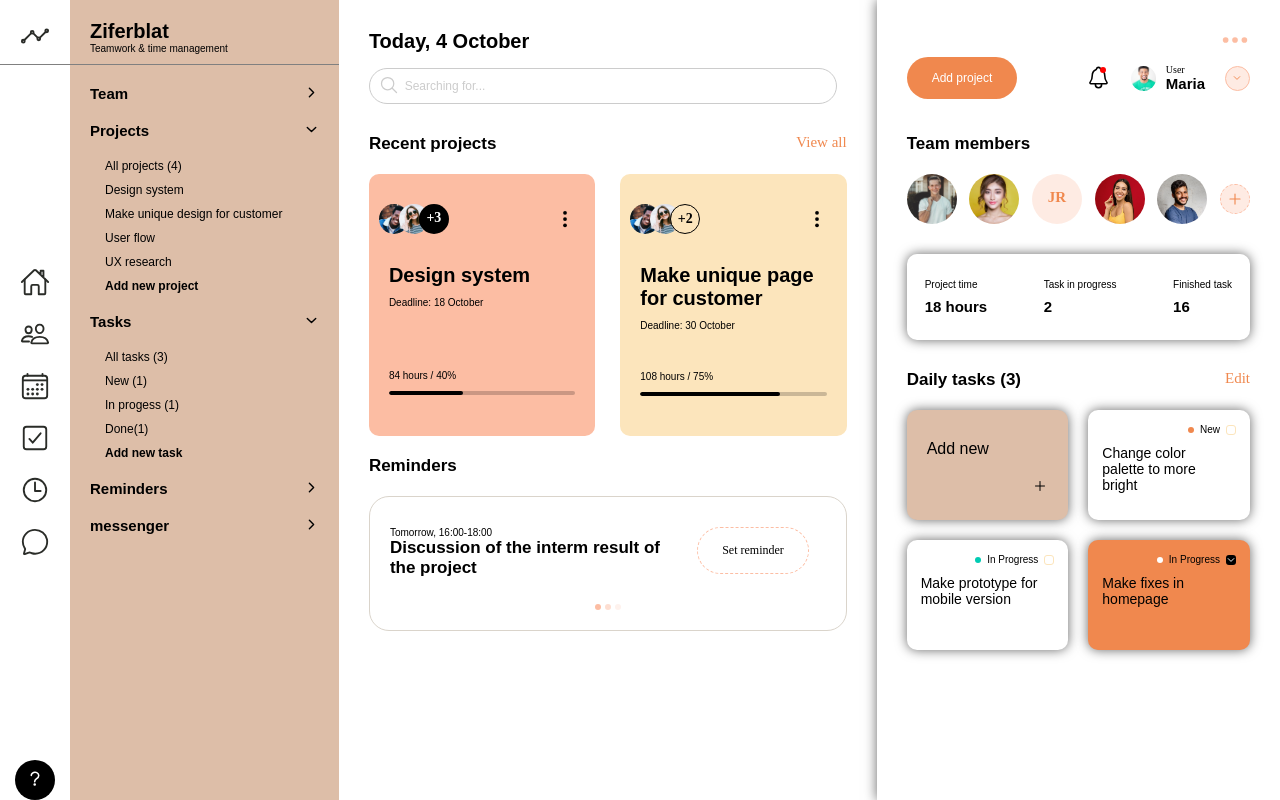
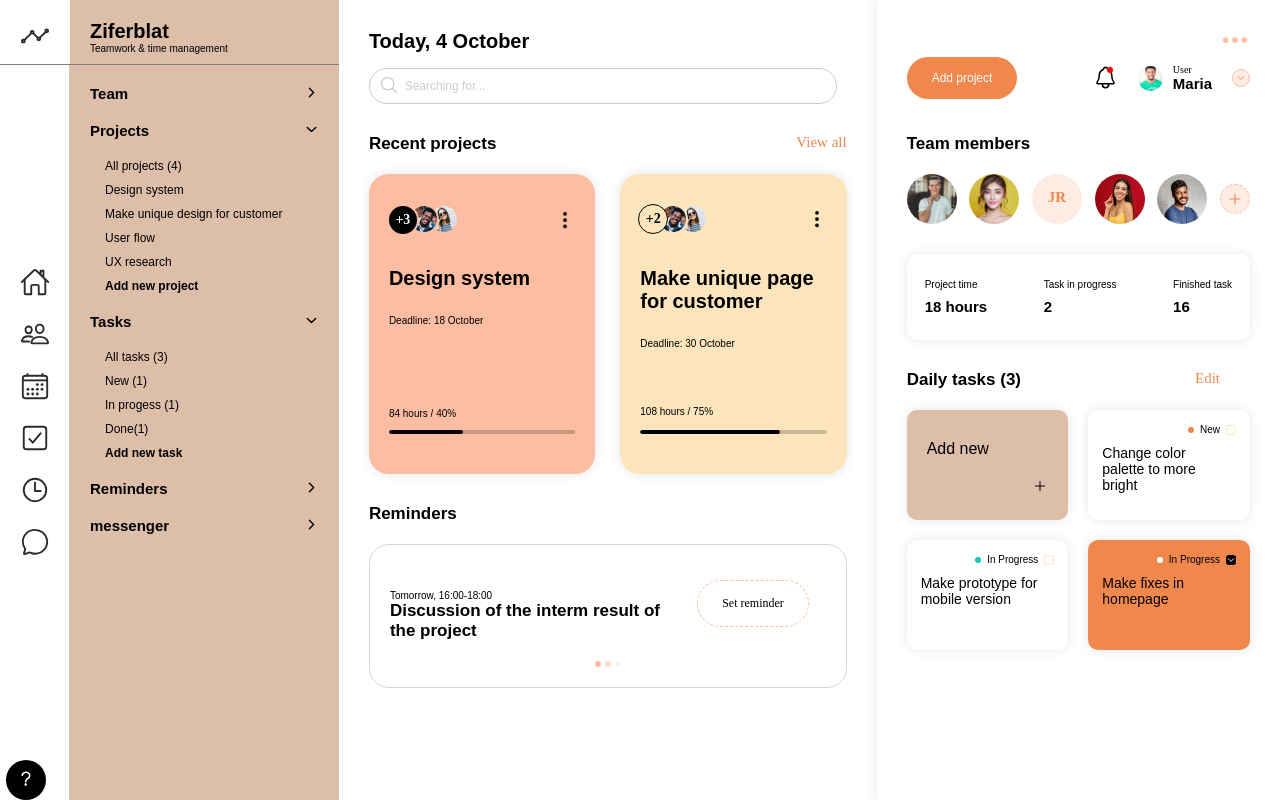
Before and after one commit to bhumi1806/6-test, a website: page index.html in a window 1280 px wide. Drawn offline with nearby package versions, Linux system fonts and the light colour scheme.

Commit message:
15/9, 6-test

```diff
--- a/index.html
+++ b/index.html
@@ -102,11 +102,11 @@
                 <div class="project__content">
                     <div class="project__user">
                         <div class="project__people">
-                            <img src="img/user1.jpg" alt="User 1" class="project__img">
-                            <img src="img/user2.jpg" alt="User 2" class="project__img">
                             <div class="project__loader">
                                 <h1 class="project__number">+3</h1>
                             </div>
+                            <img src="img/user1.jpg" alt="User 1" class="project__img">
+                            <img src="img/user2.jpg" alt="User 2" class="project__img-1">
                         </div>
                         <ion-icon name="ellipsis-vertical" class="project__icon"></ion-icon>
                     </div>
@@ -125,11 +125,11 @@
                 <div class="project__content1">
                     <div class="project__user">
                         <div class="project__people">
-                            <img src="img/user1.jpg" alt="User 1" class="project__img">
-                            <img src="img/user2.jpg" alt="User 2" class="project__img">
                             <div class="project__loader1">
                                 <h1 class="project__number1">+2</h1>
                             </div>
+                            <img src="img/user1.jpg" alt="User 1" class="project__img-2">
+                            <img src="img/user2.jpg" alt="User 2" class="project__img-3">
                         </div>
                         <ion-icon name="ellipsis-vertical" class="project__icon"></ion-icon>
                     </div>
--- a/sass/_member.scss
+++ b/sass/_member.scss
@@ -1,6 +1,6 @@
 .member{
     padding: 2.5rem 3rem;
-    box-shadow: 0 0 12px rgba(0, 0, 0, 0.6);
+    box-shadow: 0 0 12px rgba(0, 0, 0, 0.1);
 
     @media only screen and(max-width: $bp-medium){
         grid-column: 2 / span 1;
@@ -107,8 +107,8 @@
     &__down{
         border: 1px solid #fcbda3;
         background-color: rgba(252,189,163,0.3);
-        height: 2.5rem;
-        width: 2.5rem;
+        height: 1.8rem;
+        width: 1.8rem;
         border-radius: 50%;
 
         &-icon{
@@ -141,8 +141,8 @@
         border-radius: 50%;
 
         @media only screen and(max-width: $bp-smallest){
-            height: 6rem;
-            width: 6rem;
+            height: 3.6rem;
+            width: 3.6rem;
         }
     }
 
@@ -160,14 +160,14 @@
             padding-top: 1.5rem;
 
             @media only screen and(max-width: $bp-smallest){
-                font-size: 2rem;
-                padding-top: 1.8rem;
+                font-size: 1.5rem;
+                padding-top: 1rem;
             }
         }
 
         @media only screen and(max-width: $bp-smallest){
-            height: 6rem;
-            width: 6rem;
+            height: 3.6rem;
+            width: 3.6rem;
         }
     }
 
@@ -185,20 +185,21 @@
             padding-top: 0.2rem;
 
             @media only screen and(max-width: $bp-smallest){
-                height: 2rem;
-                width: 2rem;
+                height: 1rem;
+                width: 1rem;
+                padding-top: 0;
             }
         }
 
         @media only screen and(max-width: $bp-smallest){
-            height: 4rem;
-            width: 4rem;
+            height: 2rem;
+            width: 2rem;
         }
     }
 }
 .progress{
     box-sizing: border-box;
-    box-shadow: 0 0 12px rgba(0, 0, 0, 0.6);
+    box-shadow: 0 0 12px rgba(0, 0, 0, 0.1);
     border-radius: 10px;
     padding: 2.5rem 1.8rem;
     margin-top: 3rem;
@@ -219,6 +220,7 @@
         display: flex;
         justify-content: space-between;
         margin-top: 3rem;
+        margin-right: 3rem;
     }
 }
 
@@ -231,7 +233,7 @@
 
     &__add{
         background-color: #DDBEA8;
-        box-shadow: 0 0 12px rgba(0, 0, 0, 0.6);
+        box-shadow: 0 0 12px rgba(0, 0, 0, 0.1);
         border-radius: 10px;
         padding: 3rem 2rem;
         height: 11rem;
@@ -271,7 +273,7 @@
 
     &__add-1{
         background-color: #fff;
-        box-shadow: 0 0 12px rgba(0, 0, 0, 0.6);
+        box-shadow: 0 0 12px rgba(0, 0, 0, 0.1);
         border-radius: 10px;
         padding: 1.4rem;
         height: 11rem;
@@ -279,7 +281,7 @@
 
     &__add-2{
         background-color: #f0884e;
-        box-shadow: 0 0 12px rgba(0, 0, 0, 0.6);
+        box-shadow: 0 0 12px rgba(0, 0, 0, 0.1);
         border-radius: 10px;
         padding: 1.4rem;
         height: 11rem;
--- a/sass/_navigation.scss
+++ b/sass/_navigation.scss
@@ -1,5 +1,6 @@
 .nav{
     background-color: #DDBEA8;
+    height: 100vh;
 
     @media only screen and(max-width: $bp-large){
         display: none;
--- a/sass/_project.scss
+++ b/sass/_project.scss
@@ -1,5 +1,6 @@
 .project{
     padding: 3rem;
+    height: 100vh;
 
     &__heading{
         display: flex;
@@ -17,7 +18,7 @@
         grid-template-columns: 1fr 1fr;
         grid-template-rows: 1fr;
         gap: 2.5rem;
-        margin: 2rem 0;
+        margin: 2rem 0 3rem 0;
 
         @media only screen and(max-width: $bp-smallest){
             grid-template-columns: 1fr;
@@ -27,8 +28,13 @@
     &__content{
         box-sizing: border-box;
         background-color: #fcbda3;
-        border-radius: 10px;
+        height: 30rem;
+        border-radius: 20px;
         padding: 3rem 2rem;
+        box-shadow: 0 0 12px rgba(0, 0, 0, 0.1);
+        display: flex;
+        flex-direction: column;
+        justify-content: space-between;
 
         @media only screen and(max-width: $bp-smallest){
             padding: 4rem 3rem;
@@ -38,8 +44,13 @@
     &__content1{
         box-sizing: border-box;
         background-color: #fce5bc;
-        border-radius: 10px;
+        border-radius: 20px;
+        height: 30rem;
         padding: 3rem 2rem;
+        box-shadow: 0 0 12px rgba(0, 0, 0, 0.1);
+        display: flex;
+        flex-direction: column;
+        justify-content: space-between;
 
         @media only screen and(max-width: $bp-smallest){
             padding: 4rem 3rem;
@@ -50,6 +61,7 @@
         display: flex;
         justify-content: space-between;
         align-items: center;
+        margin-left: 0.8rem;
     }
 
     &__people{
@@ -61,6 +73,35 @@
         width: 3rem;
         border-radius: 50%;
         margin-left: -1rem;
+        z-index: 3;
+        border: 2px solid #fcbda3;
+
+        &-1{
+            height: 3rem;
+            width: 3rem;
+            border-radius: 50%;
+            margin-left: -1rem;
+            z-index: 1;
+            border: 2px solid #fcbda3;
+        }
+
+        &-2{
+            height: 3rem;
+            width: 3rem;
+            border-radius: 50%;
+            margin-left: -1rem;
+            z-index: 5;
+            border: 2px solid #fce5bc;
+        }
+
+        &-3{
+            height: 3rem;
+            width: 3rem;
+            border-radius: 50%;
+            margin-left: -1rem;
+            z-index: 4;
+            border: 2px solid #fce5bc;
+        }
 
         @media only screen and(max-width: $bp-smallest){
             height: 4rem;
@@ -72,9 +113,11 @@
         background-color: #000;
         border: none;
         border-radius: 50%;
-        height: 3rem;
-        width: 3rem;
+        height: 3.2rem;
+        width: 3.2rem;
         margin-left: -1rem;
+        z-index: 4;
+        border: 2px solid #fcbda3;
 
         @media only screen and(max-width: $bp-smallest){
             height: 4rem;
@@ -101,7 +144,7 @@
         height: 3rem;
         width: 3rem;
         margin-left: -1rem;
-        z-index: 1;
+        z-index: 6;
 
         @media only screen and(max-width: $bp-smallest){
             height: 4rem;
@@ -138,15 +181,19 @@
         color: #000;
         font-size: 1rem;
         font-family: sans-serif;
-        padding-top: 1rem;
+        padding-top: 2.5rem;
+
     }
 
     &__sold1{
         color: #000;
         font-size: 1rem;
         font-family: sans-serif;
-        padding-top: 3.2rem;
+        padding-top: 5rem;
 
+        @media only screen and(max-width: $bp-medium){
+            padding-top: 2rem;
+        }
     }
 
     &__meter{
--- a/sass/_sidebar.scss
+++ b/sass/_sidebar.scss
@@ -2,6 +2,8 @@
     display: flex;
     justify-content: space-between;
     flex-direction: column;
+    height: 100vh;
+    border-right: 1px solid #DDBEA8;
 
     @media only screen and(max-width: $bp-medium){
         grid-row: 1 / -1;
@@ -10,6 +12,9 @@
     @media only screen and(max-width: $bp-small){
         display: flex;
         flex-direction: row;
+        height: 8rem;
+        border-bottom: 1px solid #DDBEA8;
+        border-right: none;
     }
 
     &__menu{
@@ -64,6 +69,7 @@
         background-color: #000;
         border: none;
         border-radius: 50%;
+        margin-right: 1.8rem;
     }
 
     &__help-icon{
```
Also changed, not shown: css/style.css.
